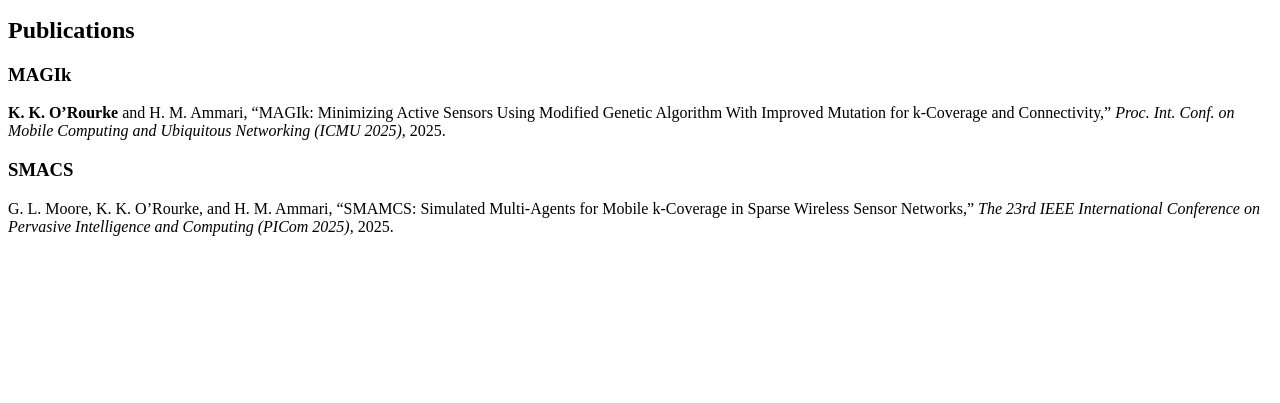
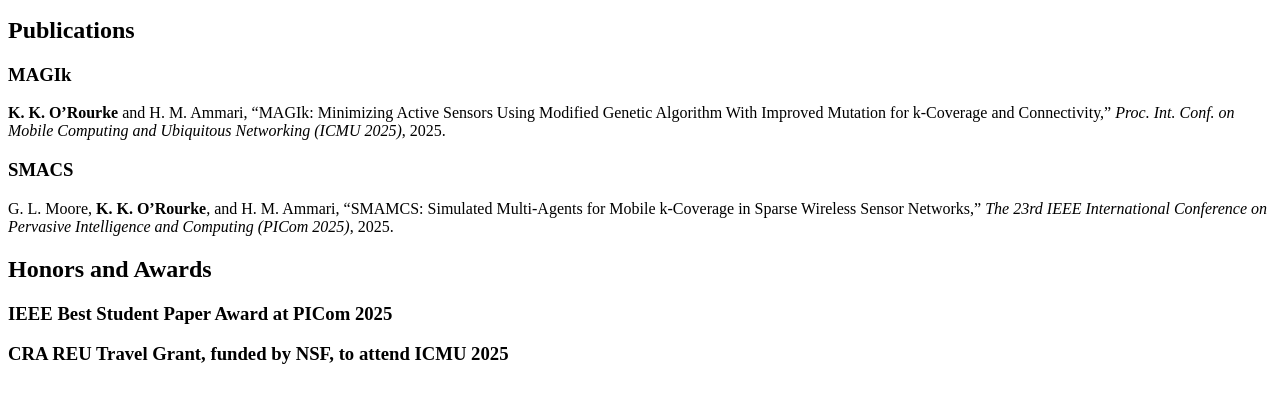
Before and after one commit to Kellen10/kellen.dev, a plain HTML site: page index.html in a window 1280 px wide. Shown: the part 101-504 px from the top of the page. Drawn offline with Linux system fonts and the light colour scheme.

Commit message:
Added awards section.

```diff
--- a/index.html
+++ b/index.html
@@ -25,11 +25,18 @@
 
             <h3>SMACS</h3>
             <p>
-                G. L. Moore, K. K. O’Rourke, and H. M. Ammari,
+                G. L. Moore, <strong>K. K. O’Rourke</strong>, and H. M. Ammari,
                 “SMAMCS: Simulated Multi-Agents for Mobile k-Coverage in Sparse Wireless Sensor Networks,”
                 <em>The 23rd IEEE International Conference on Pervasive Intelligence and Computing (PICom 2025)</em>, 2025.
             </p>
 
+        </section>
+
+        <section>
+            <h2>Honors and Awards</h2>
+
+            <h3>IEEE Best Student Paper Award at PICom 2025</h3>
+            <h3>CRA REU Travel Grant, funded by NSF, to attend ICMU 2025</h3>
         </section>
 
     </main>
```
Also changed, not shown: images/best-student-paper.jpg (added).
